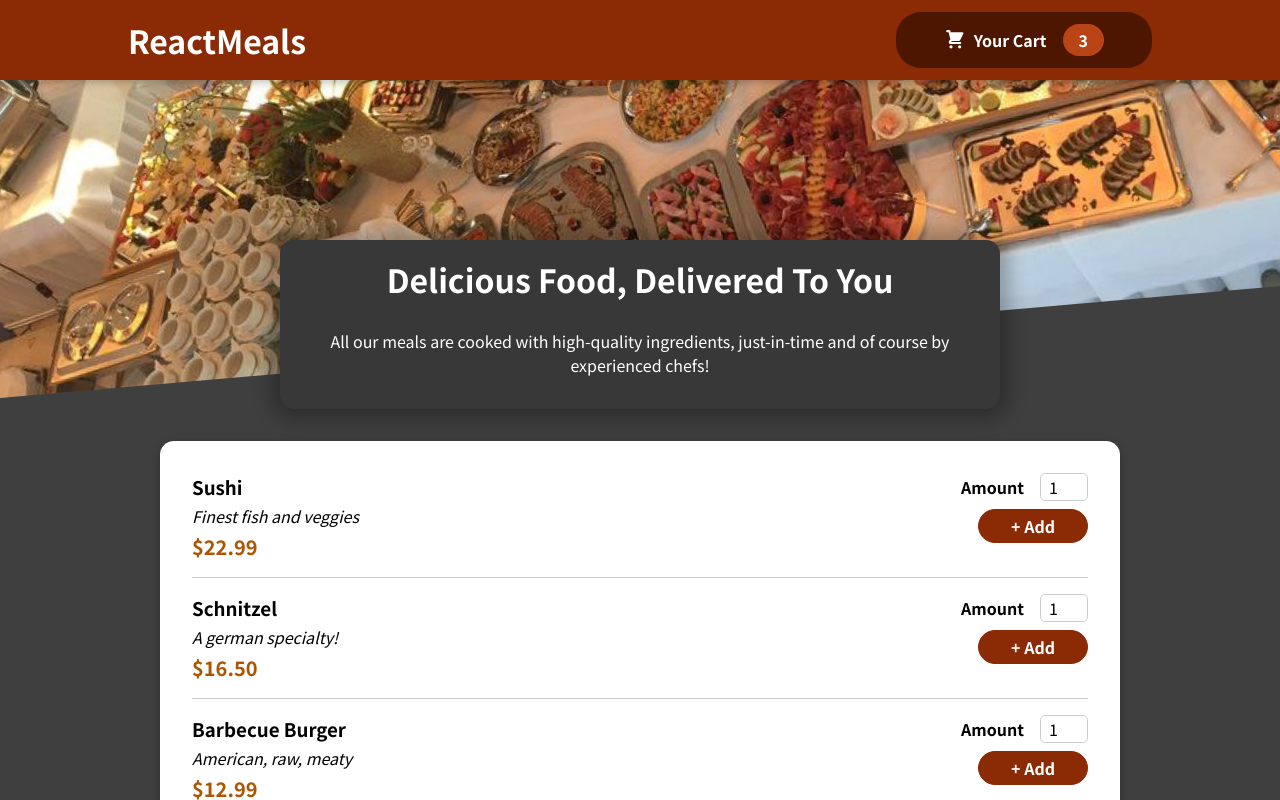
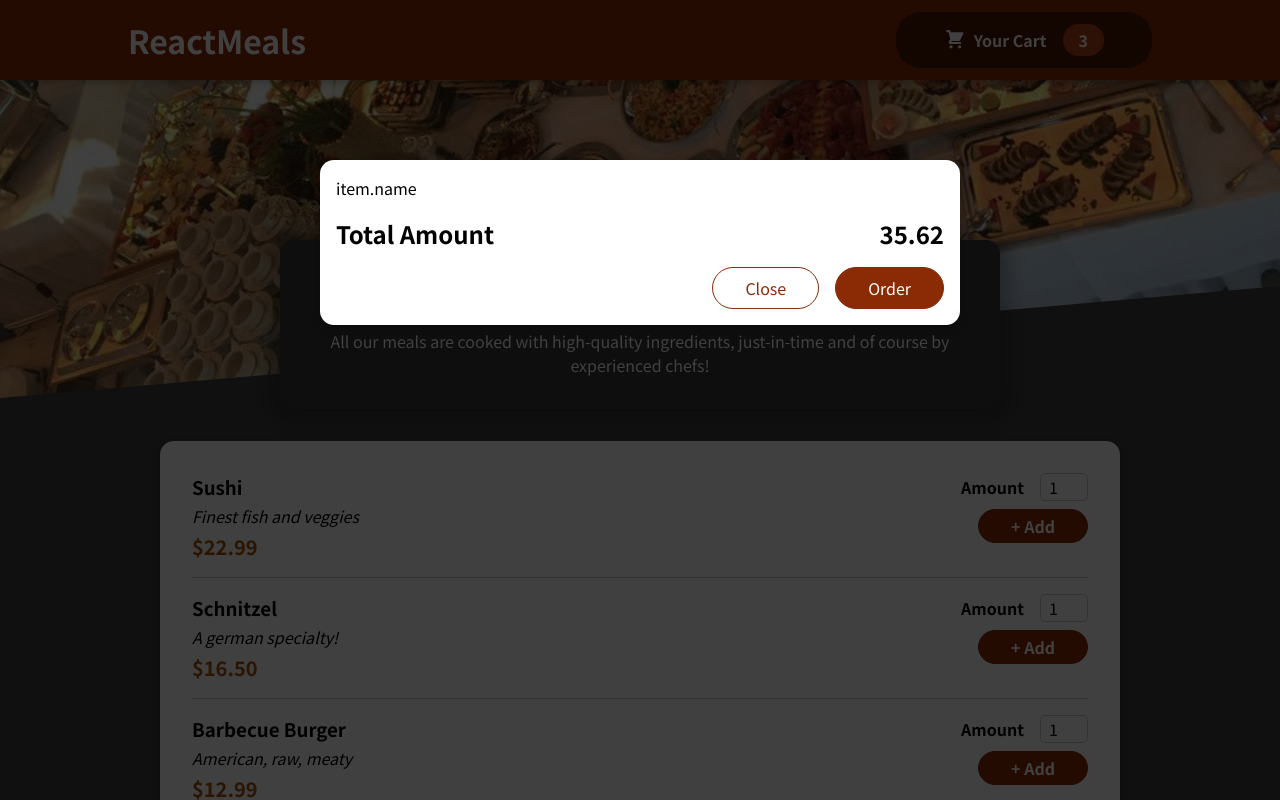
Before and after one commit to raushan2409/create-restau-app, a React (Create React App) app: page / in a window 1280 px wide. Shown: the top 800 px of the page. Built offline with nearby package versions, Linux system fonts and the light colour scheme.

Commit message:
createPortal modal and overlay

```diff
--- a/public/index.html
+++ b/public/index.html
@@ -28,6 +28,7 @@
   </head>
   <body>
     <noscript>You need to enable JavaScript to run this app.</noscript>
+    <div id="overlays"></div>
     <div id="root"></div>
     <!--
       This HTML file is a template.
--- a/src/App.js
+++ b/src/App.js
@@ -1,16 +1,18 @@
-import Header from './components/Layout/Header';
-import './App.css';
-import { Fragment } from 'react';
-import Meals from './components/Meals/Meals';
+import Header from "./components/Layout/Header";
+import "./App.css";
+import { Fragment } from "react";
+import Meals from "./components/Meals/Meals";
+import Cart from "./components/Cart/Cart";
 
 function App() {
   return (
     <Fragment>
-    <Header/>
-     <main>
-      {/* main html element */}
-<Meals />
-     </main>
+    <Cart />
+      <Header />
+      <main>
+        {/* main html element */}
+        <Meals />
+      </main>
     </Fragment>
   );
 }
--- /dev/null
+++ b/src/components/Cart/Cart.js
@@ -0,0 +1,35 @@
+import classes from "./Cart.module.css";
+import Modal from "../UI/Modal";
+
+const Cart = (props) => {
+  //curly braces in ul bc jsx
+  const cartItems = (
+    <ul className={classes["cart-items"]}>
+      {" "}
+      {[{ id: "c1", name: "Sushi", amount: 2, price: 12.99 }].map((item) => (
+        <li>item.name</li>
+      ))}
+    </ul>
+  );
+  return (
+    // <div>
+    <Modal>
+      {/* i wonna render this cart in a modal(wrapper) by using react portel */}
+      {/* i wonna rendert my cartitems */}
+      {/* div with total amount  */}
+      {/* div with the actions for the card */}
+      {cartItems}
+      <div className={classes.total}>
+        <span>Total Amount</span>
+        <span>35.62</span>
+      </div>
+      <div className={classes.actions}>
+        <button className={classes["button--alt"]}>Close</button>
+        <button className={classes.button}>Order</button>
+      </div>
+      {/* </div> */}
+    </Modal>
+  );
+};
+
+export default Cart;
--- /dev/null
+++ b/src/components/Cart/Cart.module.css
@@ -0,0 +1,46 @@
+.cart-items {
+    list-style: none;
+    margin: 0;
+    padding: 0;
+    max-height: 20rem;
+    overflow: auto;
+}
+
+.total {
+    display: flex;
+    justify-content: space-between;
+    align-items: center;
+    font-weight: bold;
+    font-size: 1.5rem;
+    margin: 1rem 0;
+}
+
+.actions {
+    text-align: right;
+}
+
+.actions button {
+    font: inherit;
+    cursor: pointer;
+    background-color: transparent;
+    border: 1px solid #8a2b06;
+    padding: 0.5rem 2rem;
+    border-radius: 25px;
+    margin-left: 1rem;
+}
+
+.actions button:hover,
+.actions button:active {
+    background-color: #5a1a01;
+    border-color: #5a1a01;
+    color: white;
+}
+
+.actions .button--alt {
+    color: #8a2b06;
+}
+
+.actions .button {
+    background-color: #8a2b06;
+    color: white;
+}
--- /dev/null
+++ b/src/components/UI/Modal.js
@@ -0,0 +1,36 @@
+import { Fragment } from "react";
+import classes from "./Modal.module.css";
+import ReactDOM from 'react-dom'
+
+// i'll add backdrop and overlay component func here that takes data as a props
+
+const Backdrop = (props) => {
+  return <div className={classes.backdrop}></div>;
+};
+const ModalOverlay = (props) => {
+  return (
+    <div className={classes.modal}>
+      <div className={classes.context}>{props.children}</div>
+    </div>
+  );
+};
+
+const portalElement = document.getElementById('overlays')
+
+const Modal = (props) => {
+  return (
+    <Fragment>
+      {/* if we are not using portal */}
+
+      {/* <Backdrop /> */}
+      {/* <ModalOverlay>{props.children}</ModalOverlay> */}
+
+      {/* we technically don't have to use a portal but to insure that our html code is not all over the place in the final application  i will use portals here using createportal method for that we have to use reactdom object*/}
+      {/* createportal takes 2 arg first what to portal and 2nd where to portal  */}
+      {ReactDOM.createPortal(<Backdrop />,portalElement)}
+      {ReactDOM.createPortal(<ModalOverlay>{props.children}</ModalOverlay>,portalElement)}
+    </Fragment>
+  );
+};
+
+export default Modal;
--- /dev/null
+++ b/src/components/UI/Modal.module.css
@@ -0,0 +1,41 @@
+.backdrop {
+    position: fixed;
+    top: 0;
+    left: 0;
+    width: 100%;
+    height: 100vh;
+    z-index: 20;
+    background-color: rgba(0, 0, 0, 0.75);
+}
+
+.modal {
+    position: fixed;
+    top: 20vh;
+    left: 5%;
+    width: 90%;
+    background-color: white;
+    padding: 1rem;
+    border-radius: 14px;
+    box-shadow: 0 2px 8px rgba(0, 0, 0, 0.25);
+    z-index: 30;
+    animation: slide-down 300ms ease-out forwards;
+}
+
+@media (min-width: 768px) {
+    .modal {
+        width: 40rem;
+        left: calc(50% - 20rem);
+    }
+}
+
+@keyframes slide-down {
+    from {
+        opacity: 0;
+        transform: translateY(-3rem);
+    }
+
+    to {
+        opacity: 1;
+        transform: translateY(0);
+    }
+}
```
Also changed, not shown: text.txt (deleted).
